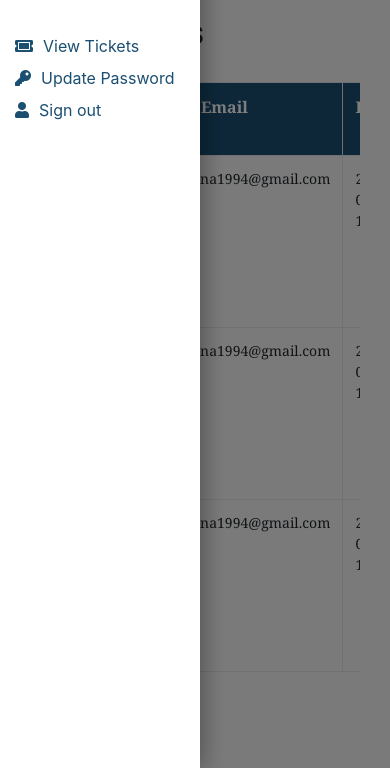
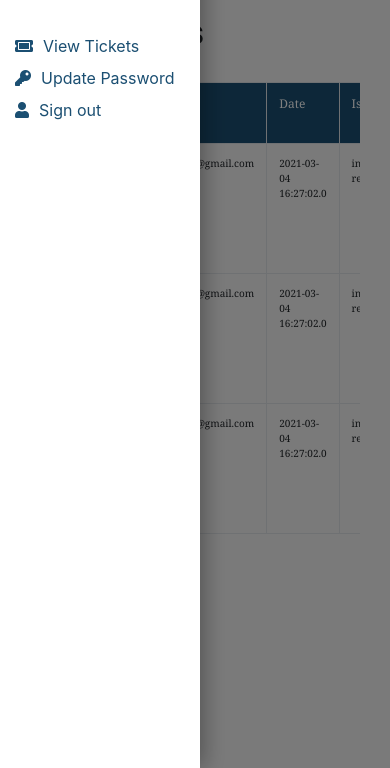
Before and after one commit to pratitibera/Real-Estate, a plain HTML site: page dashboard.html in a window 390 px wide. Shown: the part 76-844 px from the top of the page. Drawn offline with nearby package versions, Linux system fonts and the light colour scheme.

Commit message:
responsiveness

```diff
--- a/css/dashboard.css
+++ b/css/dashboard.css
@@ -269,6 +269,16 @@ th {
   background: #1B4F72;
   cursor: pointer;
 }
+@media (max-width: 400px) {
+  td {
+  font-size: 10px;
+}
+
+th {
+  font-size: 12px;
+  font-weight: 400;
+}
+}
 
 .sticky_sidebar {
   position: sticky;
```
